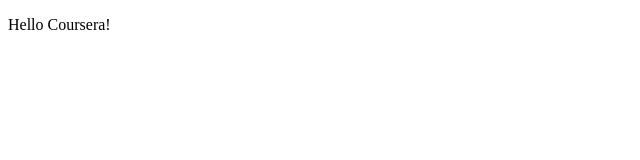
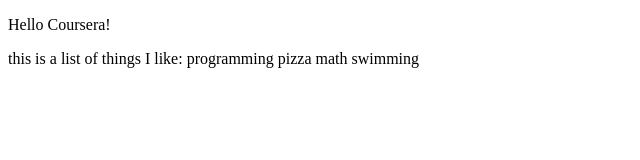
Before and after one commit to adrianyang2012/coursera_test, a plain HTML site: page index.html in a window 1280 px wide. Shown: the whole page, without its empty margins (0-640 px from the left). Drawn offline with Linux system fonts and the light colour scheme.

Commit message:
added a few things

```diff
--- a/index.html
+++ b/index.html
@@ -5,6 +5,12 @@
 </head>
 <body>
 	<p> Hello Coursera! </p>
-
+	<div>
+		this is a list of things I like:
+		programming
+		pizza
+		math
+		swimming
+	</div>
 </body>
 <html>
```
